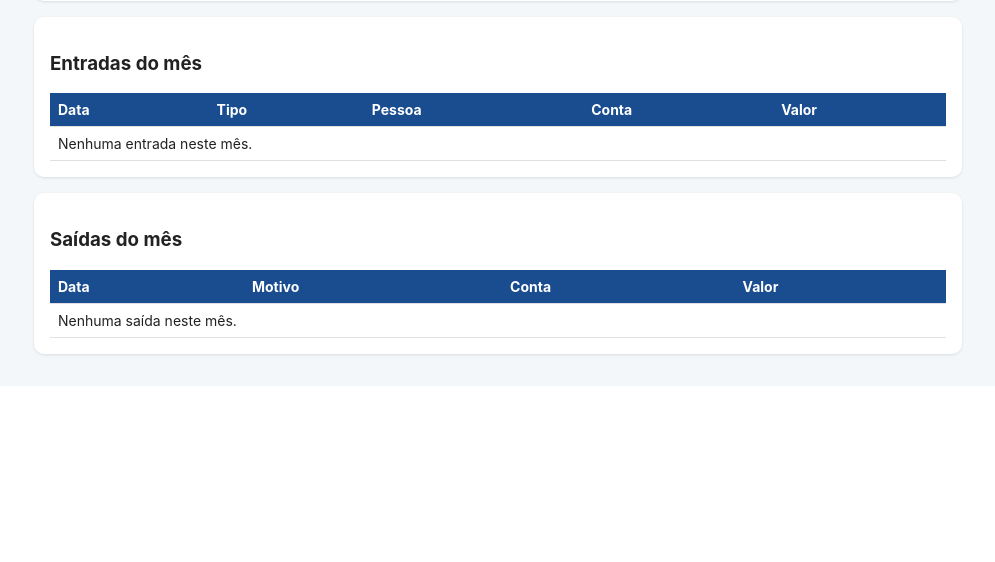
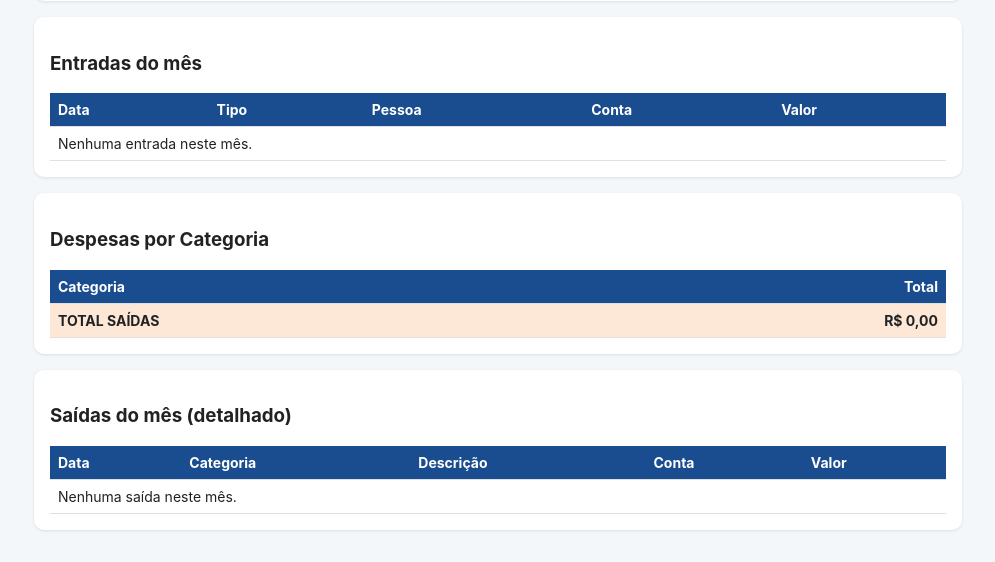
Before and after one commit to FernandoCarvalho-tech/TesourariaISOSED, a Flask app: page /fechamento in a window 1280 px wide. Shown: the part 829-1391 px from the top of the page, without its empty margins (142-1137 px from the left). Before the commit the page ends 1186 px from the top, so only its background shows below. Run offline with Flask 3, Linux system fonts and the light colour scheme; the visitor is signed in with stand-in values (Sample User, id 1); data that the repository does not hold is empty; some libraries are stand-ins or nearby versions.

Commit message:
atualização

```diff
--- a/app.py
+++ b/app.py
@@ -24,6 +24,21 @@ app.secret_key = os.environ.get("SECRET_KEY", "dev-secret-troque-em-producao")
 TAXA_SEDE = 0.15
 TAXA_FUNDO = 0.03
 TAXA_REGIONAL = 0.05
+
+CATEGORIAS_SAIDA = [
+    "ALUGUEL",
+    "PROGRAMA DE RÁDIO",
+    "ÁGUA E ENERGIA ELÉTRICA",
+    "TELEFONE",
+    "CORREIO E XEROX (CÓPIAS)",
+    "DESPESAS DE VIAGEM E COMBUSTÍVEL",
+    "REALIZAÇÃO DE EVENTOS",
+    "REALIZAÇÃO DA SANTA CEIA",
+    "CONSERVAÇÃO E REPARO DA IGREJA",
+    "AQUISIÇÃO DE BENS E MATERIAIS",
+    "PORCENTAGEM PARA SEDE",
+    "OUTROS",
+]
 
 with app.app_context():
     init_db()
@@ -259,24 +274,27 @@ def editar_entrada(entrada_id):
 def nova_saida():
     conn = get_conn()
     if request.method == "POST":
+        categoria = request.form.get("categoria", "OUTROS")
         motivo = request.form.get("motivo", "").strip()
         valor = request.form.get("valor", "0").replace(",", ".")
         conta_id = request.form.get("conta_id")
         data_lanc = request.form.get("data") or date.today().isoformat()
         observacao = request.form.get("observacao", "").strip() or None
 
+        if categoria not in CATEGORIAS_SAIDA:
+            categoria = "OUTROS"
         try:
             valor_f = float(valor)
             if valor_f <= 0 or not motivo:
                 raise ValueError
         except ValueError:
-            flash("Preencha motivo e um valor válido.", "error")
+            flash("Preencha a descrição e um valor válido.", "error")
             return redirect(url_for("nova_saida"))
 
         conn.execute(
-            """INSERT INTO saidas (motivo, valor, conta_id, data, observacao, usuario_id)
-               VALUES (?,?,?,?,?,?)""",
-            (motivo, valor_f, conta_id, data_lanc, observacao, session["usuario_id"]),
+            """INSERT INTO saidas (categoria, motivo, valor, conta_id, data, observacao, usuario_id)
+               VALUES (?,?,?,?,?,?,?)""",
+            (categoria, motivo, valor_f, conta_id, data_lanc, observacao, session["usuario_id"]),
         )
         conn.commit()
         saldo_atual = _saldo_conta(conn, conta_id)
@@ -289,7 +307,7 @@ def nova_saida():
 
     contas = _contas_ativas(conn)
     conn.close()
-    return render_template("nova_saida.html", contas=contas, hoje=date.today().isoformat())
+    return render_template("nova_saida.html", contas=contas, categorias=CATEGORIAS_SAIDA, hoje=date.today().isoformat())
 
 
 @app.route("/saidas/<int:saida_id>/editar", methods=["GET", "POST"])
@@ -297,21 +315,24 @@ def nova_saida():
 def editar_saida(saida_id):
     conn = get_conn()
     if request.method == "POST":
+        categoria = request.form.get("categoria", "OUTROS")
         motivo = request.form.get("motivo", "").strip()
         valor = request.form.get("valor", "0").replace(",", ".")
         conta_id = request.form.get("conta_id")
         data_lanc = request.form.get("data")
         observacao = request.form.get("observacao", "").strip() or None
+        if categoria not in CATEGORIAS_SAIDA:
+            categoria = "OUTROS"
         try:
             valor_f = float(valor)
             if valor_f <= 0 or not motivo:
                 raise ValueError
         except ValueError:
-            flash("Preencha motivo e um valor válido.", "error")
+            flash("Preencha a descrição e um valor válido.", "error")
             return redirect(url_for("editar_saida", saida_id=saida_id))
         conn.execute(
-            "UPDATE saidas SET motivo=?, valor=?, conta_id=?, data=?, observacao=? WHERE id=?",
-            (motivo, valor_f, conta_id, data_lanc, observacao, saida_id),
+            "UPDATE saidas SET categoria=?, motivo=?, valor=?, conta_id=?, data=?, observacao=? WHERE id=?",
+            (categoria, motivo, valor_f, conta_id, data_lanc, observacao, saida_id),
         )
         conn.commit()
         conn.close()
@@ -325,7 +346,7 @@ def editar_saida(saida_id):
         return redirect(url_for("extrato"))
     contas = _contas_ativas(conn)
     conn.close()
-    return render_template("editar_saida.html", saida=saida, contas=contas)
+    return render_template("editar_saida.html", saida=saida, contas=contas, categorias=CATEGORIAS_SAIDA)
 
 
 @app.route("/transferencias/nova", methods=["GET", "POST"])
@@ -528,6 +549,13 @@ def _dados_fechamento(mes):
 
     totais_entradas = _totais_por_tipo(entradas)
 
+    totais_categorias = {cat: 0.0 for cat in CATEGORIAS_SAIDA}
+    for s in saidas:
+        cat = s["categoria"] or "OUTROS"
+        if cat not in totais_categorias:
+            cat = "OUTROS"
+        totais_categorias[cat] += float(s["valor"])
+
     return dict(
         mes=mes,
         entradas=entradas,
@@ -535,6 +563,8 @@ def _dados_fechamento(mes):
         total_bruto=total_bruto,
         total_saidas=total_saidas,
         totais_entradas=totais_entradas,
+        totais_categorias=totais_categorias,
+        categorias_saida=CATEGORIAS_SAIDA,
         valor_sede=valor_sede,
         valor_fundo=valor_fundo,
         valor_regional=valor_regional,
@@ -629,25 +659,54 @@ def fechamento_pdf():
     story.append(t_e)
     story.append(Spacer(1, 0.5*cm))
 
-    # --- Saídas ---
-    story.append(Paragraph("Saídas", secao_style))
-    s_data = [["Data", "Motivo", "Conta", "Valor"]]
+    # --- Despesas por categoria ---
+    story.append(Paragraph("Despesas por Categoria", secao_style))
+    cat_data = [["Categoria", "Total"]]
+    for cat in CATEGORIAS_SAIDA:
+        val = dados["totais_categorias"].get(cat, 0.0)
+        if val > 0:
+            cat_data.append([cat, fmt(val)])
+    cat_data.append(["TOTAL SAÍDAS", fmt(dados["total_saidas"])])
+
+    t_cat = Table(cat_data, colWidths=[12.5*cm, 4*cm])
+    t_cat.setStyle(TableStyle([
+        ("BACKGROUND", (0, 0), (-1, 0), azul),
+        ("TEXTCOLOR", (0, 0), (-1, 0), colors.white),
+        ("FONTSIZE", (0, 0), (-1, 0), 9),
+        ("FONTSIZE", (0, 1), (-1, -1), 9),
+        ("ROWBACKGROUNDS", (0, 1), (-1, -2), [colors.white, colors.HexColor("#fff4ee")]),
+        ("BACKGROUND", (0, -1), (-1, -1), laranja),
+        ("TEXTCOLOR", (0, -1), (-1, -1), colors.white),
+        ("FONTNAME", (0, -1), (-1, -1), "Helvetica-Bold"),
+        ("ALIGN", (1, 0), (1, -1), "RIGHT"),
+        ("GRID", (0, 0), (-1, -1), 0.3, colors.HexColor("#cccccc")),
+        ("VALIGN", (0, 0), (-1, -1), "MIDDLE"),
+        ("TOPPADDING", (0, 0), (-1, -1), 4),
+        ("BOTTOMPADDING", (0, 0), (-1, -1), 4),
+    ]))
+    story.append(t_cat)
+    story.append(Spacer(1, 0.5*cm))
+
+    # --- Saídas detalhadas ---
+    story.append(Paragraph("Saídas Detalhadas", secao_style))
+    s_data = [["Data", "Categoria", "Descrição", "Conta", "Valor"]]
     for s in dados["saidas"]:
         s_data.append([
             str(s["data"]),
+            s["categoria"] or "OUTROS",
             s["motivo"],
             s["conta_nome"],
             fmt(float(s["valor"])),
         ])
-    s_data.append(["", "", "TOTAL", fmt(dados["total_saidas"])])
+    s_data.append(["", "", "", "TOTAL", fmt(dados["total_saidas"])])
 
-    t_s = Table(s_data, colWidths=[2.2*cm, 8.5*cm, 3*cm, 2.8*cm])
+    t_s = Table(s_data, colWidths=[2*cm, 4.5*cm, 4.5*cm, 2.8*cm, 2.7*cm])
     t_s.setStyle(TableStyle([
         ("BACKGROUND", (0, 0), (-1, 0), azul),
         ("TEXTCOLOR", (0, 0), (-1, 0), colors.white),
-        ("FONTSIZE", (0, 0), (-1, 0), 9),
+        ("FONTSIZE", (0, 0), (-1, 0), 8),
         ("FONTSIZE", (0, 1), (-1, -1), 8),
-        ("ROWBACKGROUNDS", (0, 1), (-1, -2), [colors.white, colors.HexColor("#eef3fb")]),
+        ("ROWBACKGROUNDS", (0, 1), (-1, -2), [colors.white, colors.HexColor("#fff4ee")]),
         ("BACKGROUND", (0, -1), (-1, -1), colors.HexColor("#fde8d8")),
         ("FONTNAME", (0, -1), (-1, -1), "Helvetica-Bold"),
         ("ALIGN", (-1, 0), (-1, -1), "RIGHT"),
--- a/db.py
+++ b/db.py
@@ -119,6 +119,7 @@ def init_db():
     cur.execute("""
         CREATE TABLE IF NOT EXISTS saidas (
             id SERIAL PRIMARY KEY,
+            categoria TEXT NOT NULL DEFAULT 'OUTROS',
             motivo TEXT NOT NULL,
             valor NUMERIC(12, 2) NOT NULL,
             conta_id INTEGER NOT NULL REFERENCES contas (id),
@@ -128,6 +129,7 @@ def init_db():
             criado_em TIMESTAMP NOT NULL DEFAULT NOW()
         )
     """)
+    cur.execute("ALTER TABLE saidas ADD COLUMN IF NOT EXISTS categoria TEXT NOT NULL DEFAULT 'OUTROS'")
 
     cur.execute("""
         CREATE TABLE IF NOT EXISTS transferencias (
--- a/templates/extrato.html
+++ b/templates/extrato.html
@@ -81,12 +81,13 @@
 <div class="card">
   <h3>Saídas</h3>
   <table>
-    <thead><tr><th>Data</th><th>Motivo</th><th>Conta</th><th>Valor</th><th>Usuário</th><th>Lançado em</th>{% if session.get('papel') == 'admin' %}<th></th>{% endif %}</tr></thead>
+    <thead><tr><th>Data</th><th>Categoria</th><th>Descrição</th><th>Conta</th><th>Valor</th><th>Usuário</th><th>Lançado em</th>{% if session.get('papel') == 'admin' %}<th></th>{% endif %}</tr></thead>
     <tbody>
       {% for s in saidas %}
       <tr>
         <td data-label="Data">{{ s.data }}</td>
-        <td data-label="Motivo">{{ s.motivo }}</td>
+        <td data-label="Categoria">{{ s.categoria }}</td>
+        <td data-label="Descrição">{{ s.motivo }}</td>
         <td data-label="Conta">{{ s.conta_nome }}</td>
         <td data-label="Valor">R$ {{ "%.2f"|format(s.valor)|replace(".", ",") }}</td>
         <td data-label="Usuário">{{ s.usuario_nome }}</td>
--- a/templates/fechamento.html
+++ b/templates/fechamento.html
@@ -109,19 +109,42 @@
 </div>
 
 <div class="card">
-  <h3>Saídas do mês</h3>
+  <h3>Despesas por Categoria</h3>
   <table>
-    <thead><tr><th>Data</th><th>Motivo</th><th>Conta</th><th>Valor</th></tr></thead>
+    <thead><tr><th>Categoria</th><th style="text-align:right;">Total</th></tr></thead>
+    <tbody>
+      {% for cat in categorias_saida %}
+      {% set val = totais_categorias[cat] %}
+      {% if val > 0 %}
+      <tr>
+        <td data-label="Categoria">{{ cat }}</td>
+        <td data-label="Total" style="text-align:right;">R$ {{ "%.2f"|format(val)|replace(".", ",") }}</td>
+      </tr>
+      {% endif %}
+      {% endfor %}
+      <tr style="font-weight:bold; background:#fde8d8;">
+        <td data-label="Categoria">TOTAL SAÍDAS</td>
+        <td data-label="Total" style="text-align:right;">R$ {{ "%.2f"|format(total_saidas)|replace(".", ",") }}</td>
+      </tr>
+    </tbody>
+  </table>
+</div>
+
+<div class="card">
+  <h3>Saídas do mês (detalhado)</h3>
+  <table>
+    <thead><tr><th>Data</th><th>Categoria</th><th>Descrição</th><th>Conta</th><th>Valor</th></tr></thead>
     <tbody>
       {% for s in saidas %}
       <tr>
         <td data-label="Data">{{ s.data }}</td>
-        <td data-label="Motivo">{{ s.motivo }}</td>
+        <td data-label="Categoria">{{ s.categoria }}</td>
+        <td data-label="Descrição">{{ s.motivo }}</td>
         <td data-label="Conta">{{ s.conta_nome }}</td>
         <td data-label="Valor">R$ {{ "%.2f"|format(s.valor)|replace(".", ",") }}</td>
       </tr>
       {% else %}
-      <tr><td colspan="4">Nenhuma saída neste mês.</td></tr>
+      <tr><td colspan="5">Nenhuma saída neste mês.</td></tr>
       {% endfor %}
     </tbody>
   </table>
```
Also changed, not shown: templates/editar_saida.html (+8 -1 lines), templates/nova_saida.html (+9 -2 lines).
